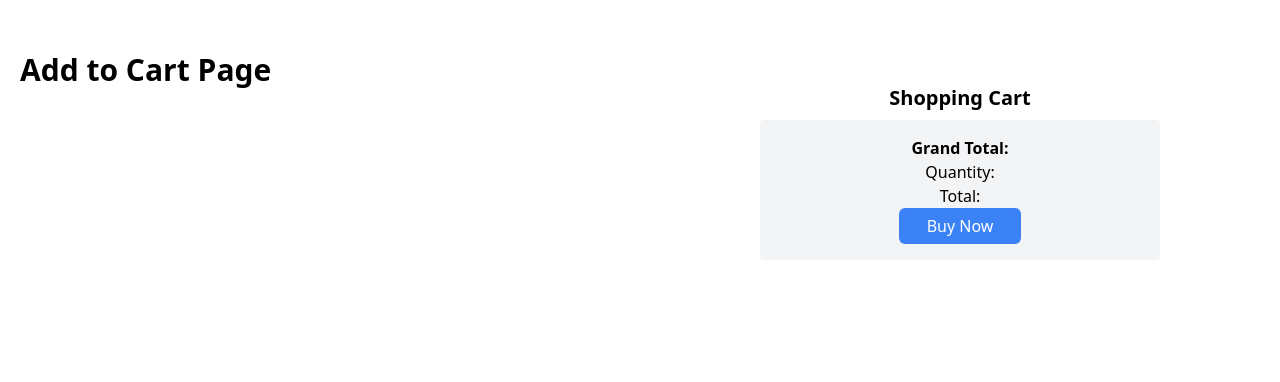
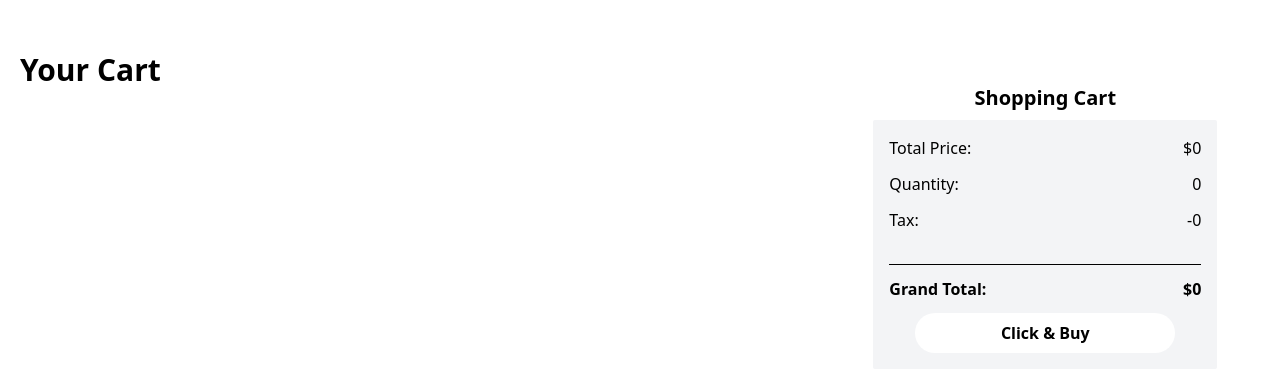
Before and after one commit to HanzlaSadqaqat/MedSwift-FE, a React (Vite) app: page /addtocart in a window 1280 px wide. Shown: the top 382 px of the page. Built offline with nearby package versions, Linux system fonts and the light colour scheme.

Commit message:
Design, add functionalities on product Detail page

```diff
--- a/src/components/homepage/Card.tsx
+++ b/src/components/homepage/Card.tsx
@@ -14,7 +14,7 @@ interface cardProp {
 
 export const Card: React.FC<cardProp> = (props: cardProp) => {
   return (
-    <div className="">
+    <div className="font-roboto-100 font-customa">
       <div className="CARDS">
         <div className=" flex justify-center ">
           <img
--- a/src/index.css
+++ b/src/index.css
@@ -1,3 +1,32 @@
 @import "tailwindcss/base";
 @import "tailwindcss/components";
 @import "tailwindcss/utilities";
+@import url("https://fonts.googleapis.com/css2?family=Bricolage+Grotesque:opsz,wght@10..48,200;10..48,400;10..48,700&display=swap");
+.transition-bg {
+  background-color: white; /* Initial background color */
+  position: relative;
+  overflow: hidden;
+  display: inline-block;
+
+  color: black;
+}
+
+.transition-bg::before {
+  padding-top: 7px;
+  position: absolute;
+  content: "BUY NOW";
+
+  top: 0;
+  left: -100%;
+  width: 100%;
+  height: 100%;
+  color: white;
+  background-color: rgb(96 165 250); /* Color to transition to */
+  transform: translateX(0);
+  transition: transform 0.3s ease;
+}
+
+.transition-bg:hover::before {
+  transform: translateX(100%);
+  color: white;
+}
--- a/src/pages/AddToCart.tsx
+++ b/src/pages/AddToCart.tsx
@@ -1,5 +1,3 @@
-import { faCircleXmark } from "@fortawesome/free-solid-svg-icons";
-import { FontAwesomeIcon } from "@fortawesome/react-fontawesome";
 import { useEffect, useState } from "react";
 
 export interface CartData {
@@ -10,15 +8,33 @@ export interface CartData {
   quantity: number;
   newPrice: number;
 }
-interface CardProps {
-  subTotal: number;
-  subQuantity: number;
-}
-export default function AddToCart(props: CardProps) {
+
+export default function AddToCart() {
   const [data, setData] = useState<CartData[]>([]);
+  const [subQuantity, setSubQuantity] = useState(0);
+  const [subTotal, setSubTotal] = useState(0);
   useEffect(() => {
     getAddToCartData();
   }, []);
+  useEffect(() => {
+    const quantity = data.map((res: any) => {
+      return res.quantity;
+    });
+    const totalPrice = data.map((res: any) => {
+      return res.newPrice;
+    });
+
+    setSubQuantity(
+      quantity.reduce((x: number, y: number) => {
+        return x + y;
+      }, 0)
+    );
+    setSubTotal(
+      totalPrice.reduce((x: number, y: number) => {
+        return x + y;
+      }, 0)
+    );
+  }, [data]);
   const getAddToCartData = () => {
     const getData = localStorage.getItem("items");
     if (getData) {
@@ -39,7 +55,6 @@ export default function AddToCart(props: CardProps) {
   ) => {
     const getData = localStorage.getItem("items");
     const data = getData ? JSON.parse(getData) : [];
-    console.log(data);
 
     const updatedData = data.findIndex((data: any) => data.id === productId);
     console.log(updatedData);
@@ -53,17 +68,19 @@ export default function AddToCart(props: CardProps) {
 
   return (
     <div>
-      <div className="container mx-auto mt-8 flex">
-        <div className="p-5 w-full">
-          <h1 className="text-3xl font-semibold mb-4">Add to Cart Page</h1>
+      <div className="container mx-auto mt-8 flex flex-wrap">
+        <div className="p-5 w-8/12">
+          <h1 className="text-3xl font-semibold mb-4">Your Cart</h1>
+          <div className=" p-4">
+            <h3></h3>
             {data.map((data: CartData) => {
               return (
-              <div className="gap-4 mt-4">
-                <div className="p-4 border rounded-md flex w-full justify-between bg-slate-50">
+                <div className="gap-4 flex border-b">
+                  <div className="p-4  flex w-full justify-between flex-wrap">
                     <div className="flex gap-3 items-center">
                       <img
                         src={data.imageUrl[0]}
-                      className="w-10 h-10 rounded-full border-2"
+                        className="w-16 h-16 "
                         alt=""
                       />
                       <h2 className="text-lg font-semibold flex items-center">
@@ -71,7 +88,7 @@ export default function AddToCart(props: CardProps) {
                       </h2>
                     </div>
                     <div className="flex gap-5 items-center mt-2">
-                    <p className="text-gray-600 mb-2 flex items-center font-bold text-xl">
+                      <p className="text-gray-600 mb-2 flex items-center  text-xl">
                         ${data.newPrice == 0 ? data.price : data.newPrice}
                       </p>
                       <input
@@ -79,7 +96,7 @@ export default function AddToCart(props: CardProps) {
                         min={1}
                         max={99}
                         value={data.quantity}
-                      className=" border rounded-md p-2 w-20  px-4 py-2 "
+                        className=" border rounded-sm p-2 w-20  px-4 py-2 "
                         onChange={(e) =>
                           changeItemNumber(
                             data.id,
@@ -88,36 +105,55 @@ export default function AddToCart(props: CardProps) {
                           )
                         }
                       ></input>
-                    <div className="flex items-center">
-                      <FontAwesomeIcon
+                      <button
+                        className="flex items-center bg-blue-400 py-2 px-4 hover:bg-white text-white hover:text-black border border-blue-400 rounded-sm duration-300"
+                        onClick={() => removeItem(data.id)}
+                      >
+                        {/* <FontAwesomeIcon
                           icon={faCircleXmark}
                           className=""
                           onClick={() => removeItem(data.id)}
-                      />
+                        /> */}
+                        Remove
+                      </button>
                     </div>
                   </div>
-                </div>
+                  <hr />
                 </div>
               );
             })}
           </div>
+        </div>
 
-        <div className="mt-8 p-5 w-full flex flex-col text-center items-center">
+        <div className="mt-8 p-5 w-96 relative flex flex-col text-center items-center ">
           <h2 className="text-xl font-semibold mb-2">Shopping Cart</h2>
-          <div className="bg-gray-100 p-4 w-4/6 rounded">
+          <div className="bg-gray-100 p-4 w-full rounded-sm flex flex-col gap-3 font-normal justify-center">
+            <div className="flex justify-between">
+              <h3>Total Price:</h3>
+              <span>${subTotal}</span>
+            </div>
+            <div className="flex justify-between">
+              <h3>Quantity:</h3>
+              <span>{subQuantity}</span>
+            </div>
+
+            <div className="flex justify-between">
+              <h3>Tax:</h3>
+              <span>-{0}</span>
+            </div>
+            <hr className="border-black mt-5" />
+            <div className="flex justify-between font-bold">
+              <h3 className="">Grand Total:</h3>
+              <span>${subTotal}</span>
+            </div>
+            {/* <button className="bg-blue-500 hover:bg-white hover:text-black hover:border-blue-400 border text-white px-7 py-1.5 rounded-sm duration-300">
+              Buy Now
+            </button> */}
             <div>
-              <h3 className="font-bold ">Grand Total: </h3>
-              <span>{props.subTotal}</span>
+              <button className="transition-bg text-white font-bold py-2 px-4 rounded-full  w-5/6">
+                Click & Buy{" "}
+              </button>
             </div>
-            <div>
-              <h3>Quantity:</h3>
-            </div>
-            <div>
-              <h3>Total:</h3>
-            </div>
-            <button className="bg-blue-500 hover:bg-blue-600 text-white px-7 py-1.5 rounded-md">
-              Buy Now
-            </button>
           </div>
         </div>
       </div>
--- a/src/pages/HomePage.tsx
+++ b/src/pages/HomePage.tsx
@@ -3,13 +3,15 @@ import { Navbar } from "../components/homepage/Navbar";
 import { useState, useEffect, useContext } from "react";
 // import { Card } from "../components/homepage/Card";
 import axios, { AxiosError } from "axios";
-import { AppContextData } from "../context/AppContext";
+// import { AppContextData } from "../context/AppContext";
 import { Link } from "react-router-dom";
 import { FontAwesomeIcon } from "@fortawesome/react-fontawesome";
 import { faCartShopping } from "@fortawesome/free-solid-svg-icons";
+import { AppContextData } from "../context/AppContext";
 interface sendDataProp {
   imageUrl: string[];
   name: string;
+
   price: number;
   _id: string;
 }
@@ -22,11 +24,11 @@ interface getData {
 }
 export const HomePage: React.FC = () => {
   const [result, setResult] = useState([]);
+
   const [totalPrice, setTotalPrice] = useState(0);
   const [itemLength, setItemLength] = useState(0);
   const [newPrice, setNewPrice] = useState(null);
   const { email } = useContext(AppContextData);
-  const [scroll, setScroll] = useState("");
   const [items, setItems] = useState(() => {
     const storeItems = localStorage.getItem("items");
     return storeItems ? JSON.parse(storeItems) : [];
@@ -66,9 +68,6 @@ export const HomePage: React.FC = () => {
       );
     }
   }, [items]);
-  window.addEventListener("scroll", () => {
-    setScroll("scale-0");
-  });
 
   const getCardData = async () => {
     try {
@@ -87,13 +86,11 @@ export const HomePage: React.FC = () => {
   ) => {
     const quantity = 1;
     const data = localStorage.getItem("items");
+    console.log(data);
     if (data) {
       const getData = JSON.parse(data);
       console.log(getData);
       const index = getData.findIndex((res: getData) => {
-        // if (res.id === id) {
-        //   return index;
-        // }
         return res.id === id;
       });
 
@@ -116,21 +113,15 @@ export const HomePage: React.FC = () => {
         setItems(updateItems);
       }
     }
-    // const newItem = {
-    //   name: name,
-    //   price: price,
-    //   imageUrl: imageUrl,
-    //   id: id,
-    //   quantity: quantity,
-    //   newPrice: price * quantity,
-    // };
-    // const updateItems = [...items, newItem];
-    // setItems(updateItems);
+  };
+  const productDetail = (productId: string) => {
+    const getProduct = result.filter((res: any) => res._id === productId);
+    localStorage.setItem("product", JSON.stringify(getProduct));
   };
 
   return (
-    <div>
-      <div className="relative">
+    <div className="bg-gray-100 p-4">
+      <div className="">
         <Navbar
           email={email}
           price={totalPrice}
@@ -140,13 +131,14 @@ export const HomePage: React.FC = () => {
           <div></div>
         </Navbar>
       </div>
-      <div className="mt-24 mx-5">
+      <div className="mt-24 mx-5 ">
         <div className="grid grid-cols-4">
           {result.map((res: sendDataProp) => {
             return (
               <Link
                 to="/product/details"
-                className={`border  p-4 flex flex-col gap-2 shadow-lg rounded  hover:shadow-md m-2 bg-white hover:scale-0 hover:${scroll}`}
+                onClick={() => productDetail(res._id)}
+                className={`border  p-4 flex flex-col gap-2   m-2 bg-white hover:scale-105 shadow-md `}
               >
                 <Card
                   imageUrl={res.imageUrl}
@@ -155,16 +147,19 @@ export const HomePage: React.FC = () => {
                   id={res._id}
                 >
                   <div className="">
-                    <div className="flex gap-3 justify-center">
+                    <div className="flex gap-3 justify-center ">
                       <button
                         onClick={(e) => {
                           e.preventDefault();
                           addToCart(res._id, res.name, res.price, res.imageUrl);
                         }}
-                        className="px-4 w-full rounded flex justify-center py-2 bg-blue-400 hover:bg-blue-500 transition duration-200 text-white font-bold gap-2 items-center"
+                        className={`transition-bg border z-0 before:content-[''] hover:text-white border-blue-300 hover:border-blue px-4 w-full rounded-sm flex justify-center py-2 bg-blue-400 hover:bg-blue-500 transition duration-200 text-white font-bold gap-2 items-center hover:-tracking-tighter`}
                       >
-                        <FontAwesomeIcon icon={faCartShopping} />
-                        Add to cart
+                        <div className="relative flex justify-center items-center gap-2 ">
+                          <FontAwesomeIcon icon={faCartShopping} />
+
+                          <h3>Add to cart</h3>
+                        </div>
                       </button>
                     </div>
                   </div>
--- a/src/pages/Login.tsx
+++ b/src/pages/Login.tsx
@@ -95,7 +95,7 @@ export const Login: React.FC = () => {
             <div className="flex justify-center">
               <button
                 type="submit"
-                className="border-2 p-1 w-72 relative top-1 hover:bg-secondary transition duration-200 ease-out hover:ease-in hover:text-white font-bold"
+                className="border-2 hover:border-secondary border-gray-400 p-1 w-72 relative top-1 hover:bg-secondary bg-white transition duration-200 ease-out hover:text-white hover:ease-in  font-bold"
               >
                 Login
               </button>
--- a/src/pages/ProductDetailPage.tsx
+++ b/src/pages/ProductDetailPage.tsx
@@ -1,48 +1,195 @@
+import { faCartShopping, faHeart } from "@fortawesome/free-solid-svg-icons";
+import { FontAwesomeIcon } from "@fortawesome/react-fontawesome";
+import { useEffect, useState, useContext } from "react";
+import { Navbar } from "../components/homepage/Navbar";
+import { AppContextData } from "../context/AppContext";
+
+interface productDetail {
+  name: string;
+  description: string;
+  weight: string;
+  imageUrl: string[];
+  price: number;
+  quantity: number;
+  _id: string;
+}
+interface getData {
+  name: string;
+  price: number;
+  imageUrl: string[];
+  id: string;
+  newPrice: number;
+}
 export default function ProductDetailPage() {
+  const [totalPrice, setTotalPrice] = useState(0);
+  const [itemLength, setItemLength] = useState(0);
+  const [newPrice, setNewPrice] = useState(null);
+  const { email } = useContext(AppContextData);
+  const [product, setProduct] = useState<productDetail | null>(null);
+  const [items, setItems] = useState(() => {
+    const storeItems = localStorage.getItem("items");
+
+    return storeItems ? JSON.parse(storeItems) : [];
+  });
+  // name: "",
+  // description: "",
+  // weight: "",
+  // imageUrl: [""],
+  // price: 0,
+  // quantity: 0,
+  // _id: "",
+  useEffect(() => {
+    const result = localStorage.getItem("product");
+    if (result) {
+      const data: productDetail[] = JSON.parse(result);
+      setProduct(data[0]);
+    }
+  }, []);
+  useEffect(() => {
+    localStorage.setItem("items", JSON.stringify(items));
+    const data = localStorage.getItem("items");
+    if (data) {
+      const result = JSON.parse(data);
+      const quantity = result.map((res: any) => {
+        return res.quantity;
+      });
+      setItemLength(
+        quantity.reduce((x: number, y: number) => {
+          return x + y;
+        }, 0)
+      );
+      const price = result.map((res: any) => {
+        return res.price;
+      });
+      setTotalPrice(
+        price.reduce((x: number, y: number) => {
+          return x + y;
+        }, 0)
+      );
+      const newPriceList = result.map((res: any) => {
+        return res.newPrice;
+      });
+      setNewPrice(
+        newPriceList.reduce((x: number, y: number) => {
+          return x + y;
+        }, 0)
+      );
+    }
+  }, [items]);
+  const addToCart = (
+    id: string,
+    name: string,
+    price: number,
+    imageUrl: string[]
+  ) => {
+    const quantity = 1;
+    const data = localStorage.getItem("items");
+    if (data) {
+      const getData = JSON.parse(data);
+      console.log("GET DATA:", getData);
+      const index = getData.findIndex((res: getData) => {
+        return res.id === id;
+      });
+
+      console.log(index);
+      if (index != -1) {
+        getData[index].quantity = getData[index].quantity + 1;
+        console.log(getData);
+        getData[index].newPrice = price * getData[index].quantity;
+        setItems(getData);
+      } else {
+        const newItem = {
+          name: name,
+          price: price,
+          imageUrl: imageUrl,
+          id: id,
+          quantity: quantity,
+          newPrice: price * quantity,
+        };
+        console.log("newItem:", newItem);
+        console.log("data:", items);
+        const updateItems = [...items, newItem];
+        console.log("updateItem:", updateItems);
+        setItems(updateItems);
+      }
+    }
+  };
   return (
     <div>
-      <div className="container mx-auto px-4 py-8">
-        <div className="flex flex-wrap items-center">
-          <div className="w-full md:w-1/2 lg:w-1/3">
-            <img
-              src="product_image.jpg"
-              alt="Product Image"
-              className="w-full mb-4"
-            />
-            <div className="flex justify-between">
-              <img
-                src="product_image_2.jpg"
-                alt="Product Image 2"
-                className="w-1/4"
-              />
-              <img
-                src="product_image_3.jpg"
-                alt="Product Image 3"
-                className="w-1/4"
-              />
-              <img
-                src="product_image_4.jpg"
-                alt="Product Image 4"
-                className="w-1/4"
-              />
+      <Navbar
+        email={email}
+        price={totalPrice}
+        itemNumber={itemLength}
+        newPrice={newPrice}
+      >
+        <div className="container mx-auto px-4 py-8 mt-16">
+          {product ? (
+            <div className="flex justify-center h-screen flex-wrap gap-10">
+              <div className="w-full md:w-1/2 lg:w-1/3 h-full">
+                <div className="border  h-3/4 overflow-hidden flex justify-center">
+                  <img
+                    src={product.imageUrl[0]}
+                    alt="Product Image"
+                    className="w-full h-full mb-4 p-5 hover:border hover:scale-125"
+                  />
+                </div>
+                <div className="flex gap-3 ml-5 mt-5 ">
+                  {product.imageUrl.map((image) => {
+                    return (
+                      <img
+                        src={image}
+                        alt="Product Image 2"
+                        className=" h-24 hover:border border-black hover:scale-150"
+                      />
+                    );
+                  })}
+                </div>
+              </div>
+
+              <div className="w-full md:w-1/2 px-4 py-8">
+                <h1 className="text-3xl font-semibold mb-4">{product.name}</h1>
+                <p className="text-red-600 text-xl mb-4">
+                  Price: ${product.price}
+                </p>
+                <p className="text-gray-700 text-lg ">
+                  <h4 className="font-medium">Description:</h4>{" "}
+                  {product.description}
+                </p>
+                <span className="relative top-2/4 flex gap-3">
+                  <button
+                    onClick={(e) => {
+                      e.preventDefault();
+                      addToCart(
+                        product._id,
+                        product.name,
+                        product.price,
+                        product.imageUrl
+                      );
+                    }}
+                    className={`transition-bg border z-0 before:content-[''] hover:text-white border-blue-300 hover:border-blue px-4  w-full rounded-full flex justify-center py-2 bg-blue-400 hover:bg-blue-500 transition duration-200 text-white font-bold gap-2 items-center hover:-tracking-tighter`}
+                  >
+                    <div className="relative flex justify-center items-center gap-2 ">
+                      <FontAwesomeIcon icon={faCartShopping} />
+
+                      <h3>Add to cart</h3>
+                    </div>
+                  </button>
+                  <button className="hover:scale-110 duration-300">
+                    <FontAwesomeIcon
+                      icon={faHeart}
+                      className="border-gray-400 border p-3 w-5 h-5 rounded-full hover:bg-gray-600 hover:text-white "
+                    />
+                  </button>
+                </span>
+              </div>
             </div>
-          </div>
-          <div className="w-full md:w-1/2 lg:w-2/3 px-4 py-8">
-            <h1 className="text-3xl font-semibold mb-4">Product Name</h1>
-            <p className="text-gray-600 text-xl mb-4">Price: $19.99</p>
-            <p className="text-gray-700 text-lg">
-              Description: Lorem ipsum dolor sit amet, consectetur adipiscing
-              elit.
-            </p>
-            <button
-              id="add-to-cart-btn"
-              className="mt-8 bg-green-500 hover:bg-green-600 text-white font-semibold py-3 px-6 rounded"
-            >
-              Add to Cart
-            </button>
-          </div>
+          ) : (
+            <h1 className="flex justify-center text-3xl">
+              404 Error: Page Not Found
+            </h1>
+          )}
         </div>
-      </div>
+      </Navbar>
     </div>
   );
 }
--- a/src/routes/Routes.tsx
+++ b/src/routes/Routes.tsx
@@ -19,9 +19,9 @@ export const routes = (isLoggedIn: boolean) => {
       { path: "/verification/:email", element: <VerificationCodePage /> },
       { path: "*", element: <Navigate to={"/"} /> },
       { path: "/addtocart", element: <AddToCart /> },
+      { path: "/product/details", element: <ProductDetailPage /> },
 
       { path: "/", element: <HomePage /> },
-      { path: "/product/detail/page", element: <ProductDetailPage /> },
     ];
   } else {
     return [
@@ -29,7 +29,8 @@ export const routes = (isLoggedIn: boolean) => {
       { path: "/profile", element: <Profile /> },
       { path: "/", element: <HomePage /> },
       { path: "/medicine", element: <Medicine /> },
-      { path: "/product/detail/page", element: <ProductDetailPage /> },
+
+      { path: "/product/details", element: <ProductDetailPage /> },
 
       { path: "/addtocart", element: <AddToCart /> },
       { path: "/dashboard", element: <Dashboard /> },
--- a/tailwind.config.cjs
+++ b/tailwind.config.cjs
@@ -7,6 +7,9 @@ export default {
   ],
   theme: {
     extend: {
+      fontFamily: {
+        custom: ["Bricolage Grotesque", "sans-serif"],
+      },
       colors: {
         primary: "#0984e3",
         secondary: "#74b9ff",
```
Also changed, not shown: src/components/homepage/Navbar.tsx (+29 -19 lines). Lines whose indentation alone changed are shown as unchanged.
